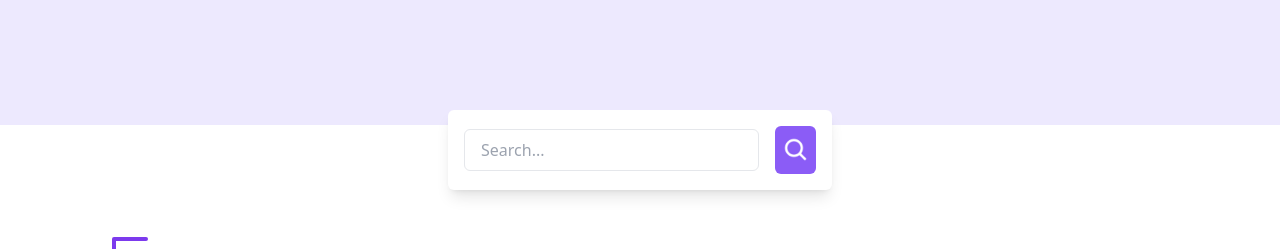
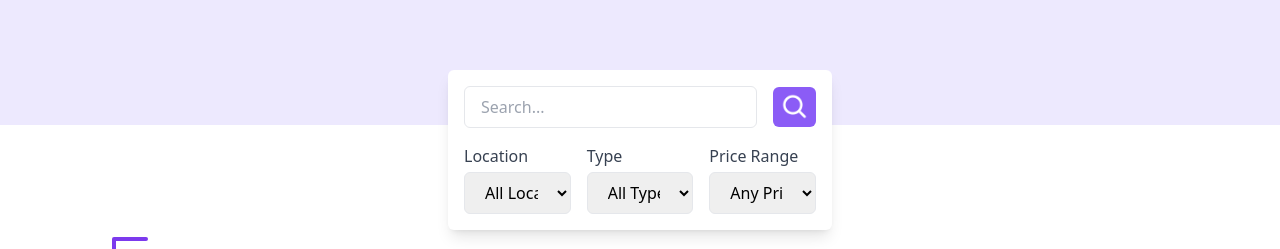
Before and after one commit to Digital-Dwaar-GH/Urbanest-Infra, a React (Vite) app: page / in a window 1280 px wide. Shown: the part 703-952 px from the top of the page. Built offline with nearby package versions, Linux system fonts and the light colour scheme.

Commit message:
search bar

```diff
--- a/src/components/Header.jsx
+++ b/src/components/Header.jsx
@@ -74,7 +74,7 @@ export const Header = () => {
             </svg>
           </div>
           <div className="flex flex-row space-x-8 py-4">
-            <div className="font-semibold">Home</div>
+            <div className="font-semibold cursor-pointer" onClick={() => navigate('/')}>Home</div>
             <div>Property</div>
             <div>Agent</div>
             <div className='cursor-pointer' onClick={() => navigate('/Contact')}>Contact</div>
--- a/src/components/RecommendedProjects.jsx
+++ b/src/components/RecommendedProjects.jsx
@@ -38,7 +38,7 @@ export const RecommendedProjects = () => {
 
   return (
     <div className="bg-white">
-      <div className="pt-32 pb-12 flex flex-col space-y-4 px-4 lg:px-32 relative">
+      <div className=" pt-56 md:pt-32 pb-12 flex flex-col space-y-4 px-4 lg:px-32 relative">
         <div className="flex flex-col space-y-4 sm:space-y-0 sm:flex-row sm:justify-between">
           <svg
             width="36"
--- a/src/components/SearchBar.jsx
+++ b/src/components/SearchBar.jsx
@@ -1,21 +1,46 @@
-import React, { useState } from 'react'
-import SearchIcon from '../assets/Images/MagnifyingGlass.png'
+import React, { useState } from 'react';
+import SearchIcon from '../assets/Images/MagnifyingGlass.png';
 
 export const SearchBar = () => {
   const [searchQuery, setSearchQuery] = useState('');
+  const [selectedLocation, setSelectedLocation] = useState('');
+  const [selectedType, setSelectedType] = useState('');
+  const [selectedPrice, setSelectedPrice] = useState('');
 
   const handleSearchChange = (event) => {
     setSearchQuery(event.target.value);
+    triggerSearch(event.target.value, selectedLocation, selectedType, selectedPrice);
   };
 
-  const handleSearchClick = () => {
-    console.log("Searching for:", searchQuery);
+  const handleLocationChange = (e) => {
+    const value = e.target.value;
+    setSelectedLocation(value);
+    triggerSearch(searchQuery, value, selectedType, selectedPrice);
+  };
+
+  const handleTypeChange = (e) => {
+    const value = e.target.value;
+    setSelectedType(value);
+    triggerSearch(searchQuery, selectedLocation, value, selectedPrice);
+  };
+
+  const handlePriceChange = (e) => {
+    const value = e.target.value;
+    setSelectedPrice(value);
+    triggerSearch(searchQuery, selectedLocation, selectedType, value);
+  };
+
+  const triggerSearch = (query, location, type, price) => {
+    const filters = { query, location, type, price };
+    console.log('Filters applied:', filters);
+    // Replace with your search/filter logic
   };
 
   return (
-    <div className="absolute flex justify-center items-center w-full md:top-[30.5%] transform -translate-y-1/2 z-10 " >
-        <div className="bg-white p-4 shadow-lg rounded-md w-56 sm:w-72 md:w-96 flex space-x-4 items-center">
-            <div className='w-54 md:w-96'>
+    <div className="absolute flex justify-center items-center w-full md:top-[30.5%] transform -translate-y-1/2 z-10">
+      <div className="bg-white p-4 shadow-lg rounded-md w-full sm:w-72 md:w-96 flex flex-col space-y-4">
+        <div className="flex space-x-4 items-center">
+          <div className="w-full">
             <input
               type="text"
               value={searchQuery}
@@ -24,10 +49,64 @@ export const SearchBar = () => {
               placeholder="Search..."
             />
           </div>
-            <button className="bg-violet-500 rounded-md p-2 cursor-pointer w-12 h-12 flex justify-center items-center" onClick={handleSearchClick}>
+          <button
+            className="bg-violet-500 rounded-md p-2 cursor-pointer w-12 h-10 flex justify-center items-center"
+            onClick={() => triggerSearch(searchQuery, selectedLocation, selectedType, selectedPrice)}
+          >
             <img src={SearchIcon} alt="Search" />
           </button>
         </div>
+        <div className="grid grid-cols-1 sm:grid-cols-3 gap-4">
+          <div>
+            <label htmlFor="location" className="block text-gray-700 font-medium mb-1">
+              Location
+            </label>
+            <select
+              id="location"
+              value={selectedLocation}
+              onChange={handleLocationChange}
+              className="w-full px-4 py-2 border rounded-md"
+            >
+              <option value="">All Locations</option>
+              <option value="new-york">New York</option>
+              <option value="los-angeles">Los Angeles</option>
+              <option value="san-francisco">San Francisco</option>
+            </select>
           </div>
-  )
-}
+          <div>
+            <label htmlFor="type" className="block text-gray-700 font-medium mb-1">
+              Type
+            </label>
+            <select
+              id="type"
+              value={selectedType}
+              onChange={handleTypeChange}
+              className="w-full px-4 py-2 border rounded-md"
+            >
+              <option value="">All Types</option>
+              <option value="apartment">Apartment</option>
+              <option value="house">House</option>
+              <option value="studio">Studio</option>
+            </select>
+          </div>
+          <div>
+            <label htmlFor="price" className="block text-gray-700 font-medium mb-1">
+              Price Range
+            </label>
+            <select
+              id="price"
+              value={selectedPrice}
+              onChange={handlePriceChange}
+              className="w-full px-4 py-2 border rounded-md"
+            >
+              <option value="">Any Price</option>
+              <option value="0-1000">$0 - $1,000</option>
+              <option value="1000-2000">$1,000 - $2,000</option>
+              <option value="2000-3000">$2,000 - $3,000</option>
+            </select>
+          </div>
+        </div>
+      </div>
+    </div>
+  );
+};
```
Lines whose indentation alone changed are shown as unchanged.
